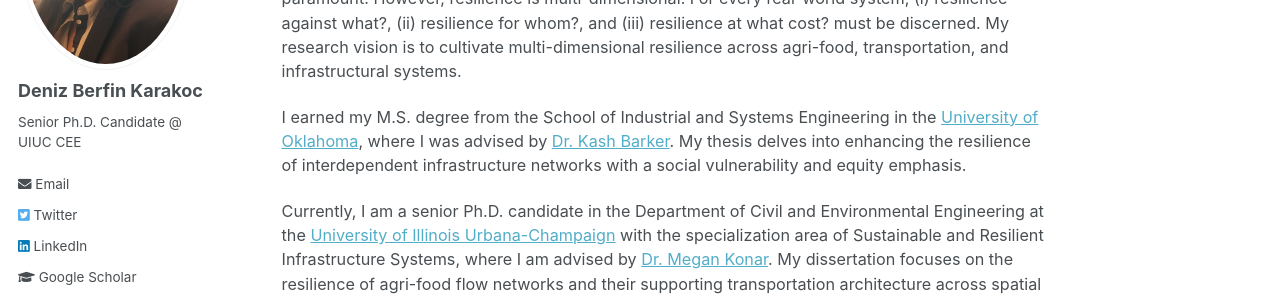
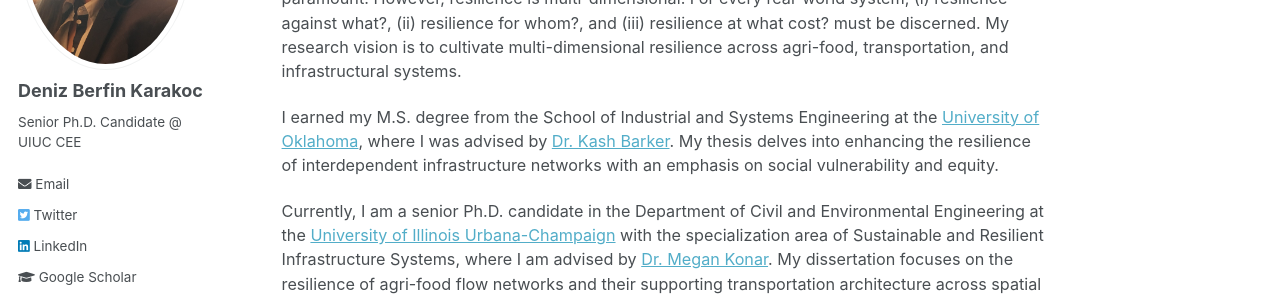
Before and after one commit to denizberfinkarakoc/denizberfinkarakoc.github.io, a Jekyll site: the page built from _pages/about.md, in a window 1280 px wide and 900 px high. Shown: the part 292-592 px from the top of the window. Built offline with Jekyll 4.4.1, drawn with Linux system fonts in a browser that asks for light colours.

```diff
--- a/_pages/about.md
+++ b/_pages/about.md
@@ -12,7 +12,7 @@ redirect_from:
 
 My research centers on understanding and enhancing the resilience of cyber-physical-social systems. These complex systems incorporate computerized, physical, and societal components. Given the societal reliance on their continuous operation, safeguarding them against risks is paramount. However, resilience is multi-dimensional. For every real-world system, (i) resilience against what?, (ii) resilience for whom?, and (iii) resilience at what cost? must be discerned. My research vision is to cultivate multi-dimensional resilience across agri-food, transportation, and infrastructural systems.
 
-I earned my M.S. degree from the School of Industrial and Systems Engineering in the [University of Oklahoma](https://www.ou.edu/coe/ise), where I was advised by [Dr. Kash Barker](https://www.ou.edu/systemslab/). My thesis delves into enhancing the resilience of interdependent infrastructure networks with a social vulnerability and equity emphasis.
+I earned my M.S. degree from the School of Industrial and Systems Engineering at the [University of Oklahoma](https://www.ou.edu/coe/ise), where I was advised by [Dr. Kash Barker](https://www.ou.edu/systemslab/). My thesis delves into enhancing the resilience of interdependent infrastructure networks with an emphasis on social vulnerability and equity.
 
 Currently, I am a senior Ph.D. candidate in the Department of Civil and Environmental Engineering at the [University of Illinois Urbana-Champaign](https://cee.illinois.edu/) with the specialization area of Sustainable and Resilient Infrastructure Systems, where I am advised by [Dr. Megan Konar](https://mkonar.cee.illinois.edu/). My dissertation focuses on the resilience of agri-food flow networks and their supporting transportation architecture across spatial scales.
 
```
